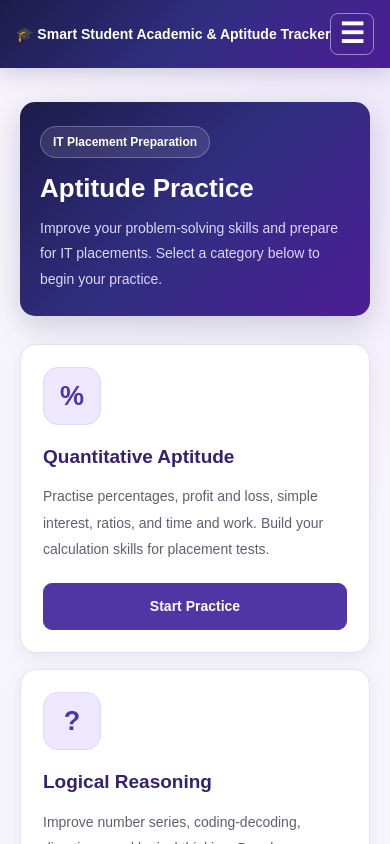
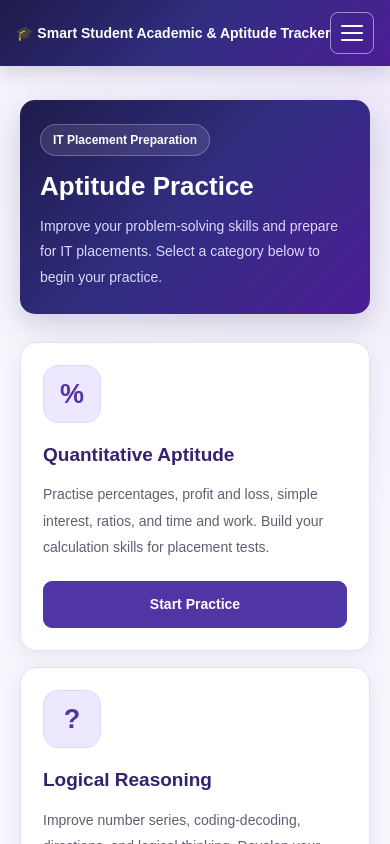
Before and after one commit to mouleeswarimurugan-cs/Smart_Student_Academic-Aptitude_Tracker, a Django app: page /aptitude/ in a window 390 px wide. Shown: the top 844 px of the page. Run offline with Django 5.2, Linux system fonts and the light colour scheme; data comes from the database, SQL or seed files in the repository.

Commit message:
updated all details

```diff
--- a/myapp/templates/base.html
+++ b/myapp/templates/base.html
@@ -12,7 +12,7 @@
         {% endblock %}
     </title>
 
-    <!-- Bootstrap CSS only - No JavaScript -->
+    <!-- Bootstrap CSS only -->
     <link
         href="https://cdn.jsdelivr.net/npm/bootstrap@5.3.8/dist/css/bootstrap.min.css"
         rel="stylesheet">
@@ -40,7 +40,7 @@
         }
 
         /* =========================
-           NAVBAR - LAPTOP & DESKTOP
+           NAVBAR - DESKTOP
         ========================= */
 
         .navbar-custom {
@@ -53,14 +53,14 @@
                 var(--primary-light)
             );
             box-shadow: 0 5px 20px rgba(30, 27, 75, 0.18);
-            padding: 18px 0;
+            padding: 16px 0;
         }
 
         .navbar-custom .container {
             display: flex;
             align-items: center;
             justify-content: space-between;
-            gap: 16px;
+            gap: 15px;
         }
 
         .navbar-brand {
@@ -77,19 +77,19 @@
             color: var(--accent);
         }
 
-        /* Desktop menu wrapper */
+        /* Hide checkbox */
 
-        .navbar-menu {
-            margin-left: auto;
+        .menu-checkbox {
+            display: none;
         }
 
-        /* Hide hamburger on laptop */
+        /* Hide hamburger on desktop */
 
         .menu-toggle {
             display: none;
         }
 
-        /* Desktop navigation links */
+        /* Desktop menu links - always visible */
 
         .navbar-links {
             display: flex;
@@ -98,7 +98,7 @@
             flex-wrap: wrap;
             gap: 5px;
             list-style: none;
-            margin: 0;
+            margin: 0 0 0 auto;
             padding: 0;
         }
 
@@ -221,6 +221,7 @@
 
         /* =========================
            TABLET
+           Keep all links visible
         ========================= */
 
         @media (min-width: 576px) and (max-width: 991.98px) {
@@ -233,27 +234,27 @@
                 font-size: 17px;
             }
 
-            .navbar-menu {
+            .navbar-links {
                 width: 100%;
-                margin-left: 0;
-            }
-
-            .navbar-links {
                 justify-content: flex-start;
             }
         }
 
         /* =========================
-           MOBILE HAMBURGER MENU
+           MOBILE NAVBAR
+           Hamburger icon only
         ========================= */
 
         @media (max-width: 575.98px) {
 
             .navbar-custom {
-                padding: 13px 0;
+                padding: 12px 0;
             }
 
             .navbar-custom .container {
+                display: flex;
+                align-items: center;
+                flex-wrap: wrap;
                 gap: 10px;
             }
 
@@ -263,70 +264,55 @@
                 min-width: 0;
             }
 
-            .navbar-menu {
-                position: relative;
-                margin-left: auto;
-                flex-shrink: 0;
-            }
-
-            /* Three-line hamburger icon */
+            /* Show three-line hamburger */
 
             .menu-toggle {
                 display: flex;
+                flex-direction: column;
                 align-items: center;
                 justify-content: center;
+                gap: 5px;
                 width: 44px;
                 height: 42px;
-                color: #ffffff;
-                font-size: 28px;
-                font-weight: bold;
+                padding: 8px;
+                border: 1px solid rgba(255, 255, 255, 0.5);
+                border-radius: 8px;
                 cursor: pointer;
-                list-style: none;
-                line-height: 1;
-                border: 1px solid rgba(255, 255, 255, 0.45);
-                border-radius: 8px;
+                flex-shrink: 0;
                 user-select: none;
             }
 
-            .menu-toggle::-webkit-details-marker {
-                display: none;
-            }
-
-            .menu-toggle::marker {
-                content: "";
+            .menu-toggle span {
+                display: block;
+                width: 22px;
+                height: 2px;
+                background-color: #ffffff;
+                border-radius: 2px;
             }
 
             .menu-toggle:hover {
                 background: rgba(255, 255, 255, 0.15);
             }
 
-            /* Dropdown menu - hidden by default */
+            /* Hide mobile links initially */
 
             .navbar-links {
                 display: none;
-                position: absolute;
-                top: calc(100% + 13px);
-                right: 0;
-                width: min(260px, calc(100vw - 32px));
-                padding: 10px;
-                margin: 0;
-                background: linear-gradient(
-                    135deg,
-                    var(--primary-dark),
-                    var(--primary),
-                    var(--primary-light)
-                );
-                border-radius: 0 0 12px 12px;
-                box-shadow: 0 8px 22px rgba(30, 27, 75, 0.28);
                 flex-direction: column;
                 align-items: stretch;
+                justify-content: flex-start;
+                width: 100%;
+                margin: 0;
+                padding: 10px;
                 gap: 4px;
-                z-index: 2000;
+                background: var(--primary-dark);
+                border-radius: 10px;
+                box-shadow: 0 8px 20px rgba(30, 27, 75, 0.22);
             }
 
-            /* Show menu after tapping hamburger */
+            /* Show links when hamburger is checked */
 
-            .navbar-menu[open] .navbar-links {
+            .menu-checkbox:checked ~ .navbar-links {
                 display: flex;
             }
 
@@ -335,9 +321,9 @@
             }
 
             .navbar-links a {
+                width: 100%;
                 display: block;
-                width: 100%;
-                padding: 13px 14px;
+                padding: 12px 14px;
                 font-size: 14px;
                 text-align: left;
                 border-radius: 7px;
@@ -373,7 +359,10 @@
 
 <body>
 
-    <!-- TOP NAVIGATION -->
+    <!-- =========================
+         TOP NAVIGATION
+    ========================= -->
+
     <nav class="navbar-custom">
         <div class="container">
 
@@ -383,16 +372,25 @@
                 🎓 Smart Student Academic &amp; Aptitude Tracker
             </a>
 
-            <!-- Responsive navigation menu -->
-            <details class="navbar-menu">
+            <!-- Mobile hamburger checkbox -->
+            <input
+                type="checkbox"
+                id="menu-toggle"
+                class="menu-checkbox">
 
-                <!-- Hamburger icon: visible only on mobile -->
-                <summary class="menu-toggle"
+            <!-- Three-line menu icon: mobile only -->
+            <label
+                for="menu-toggle"
+                class="menu-toggle"
                 aria-label="Toggle navigation menu">
-                    ☰
-                </summary>
 
-                <!-- Existing Django navigation links -->
+                <span></span>
+                <span></span>
+                <span></span>
+
+            </label>
+
+            <!-- Navigation links -->
             <ul class="navbar-links">
 
                 <li>
@@ -427,12 +425,13 @@
 
             </ul>
 
-            </details>
-
         </div>
     </nav>
 
-    <!-- MAIN CONTENT -->
+    <!-- =========================
+         MAIN CONTENT
+    ========================= -->
+
     <main class="main-content">
         <div class="container">
 
@@ -445,7 +444,7 @@
                 {% endfor %}
             {% endif %}
 
-            <!-- Individual Page Content -->
+            <!-- Individual page content -->
             {% block content %}
             {% endblock %}
 
```
Lines whose indentation alone changed are shown as unchanged.
